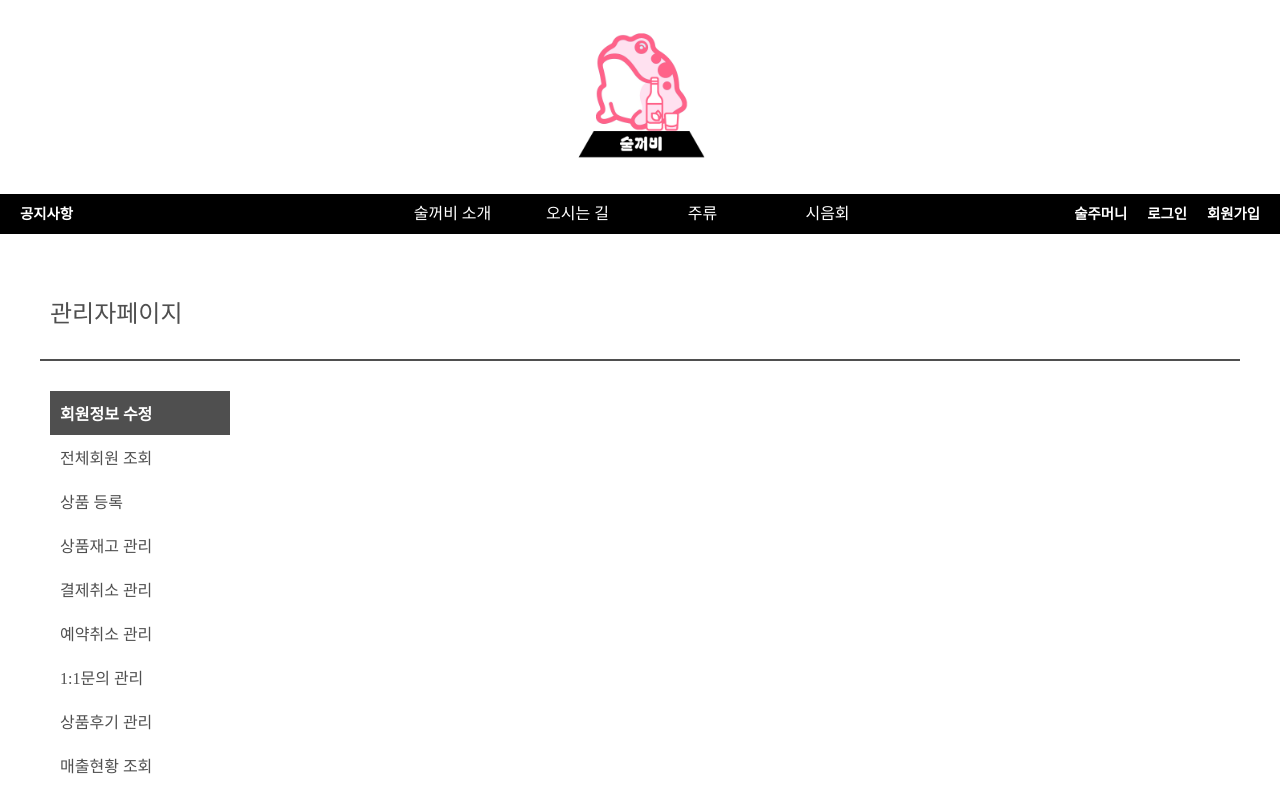
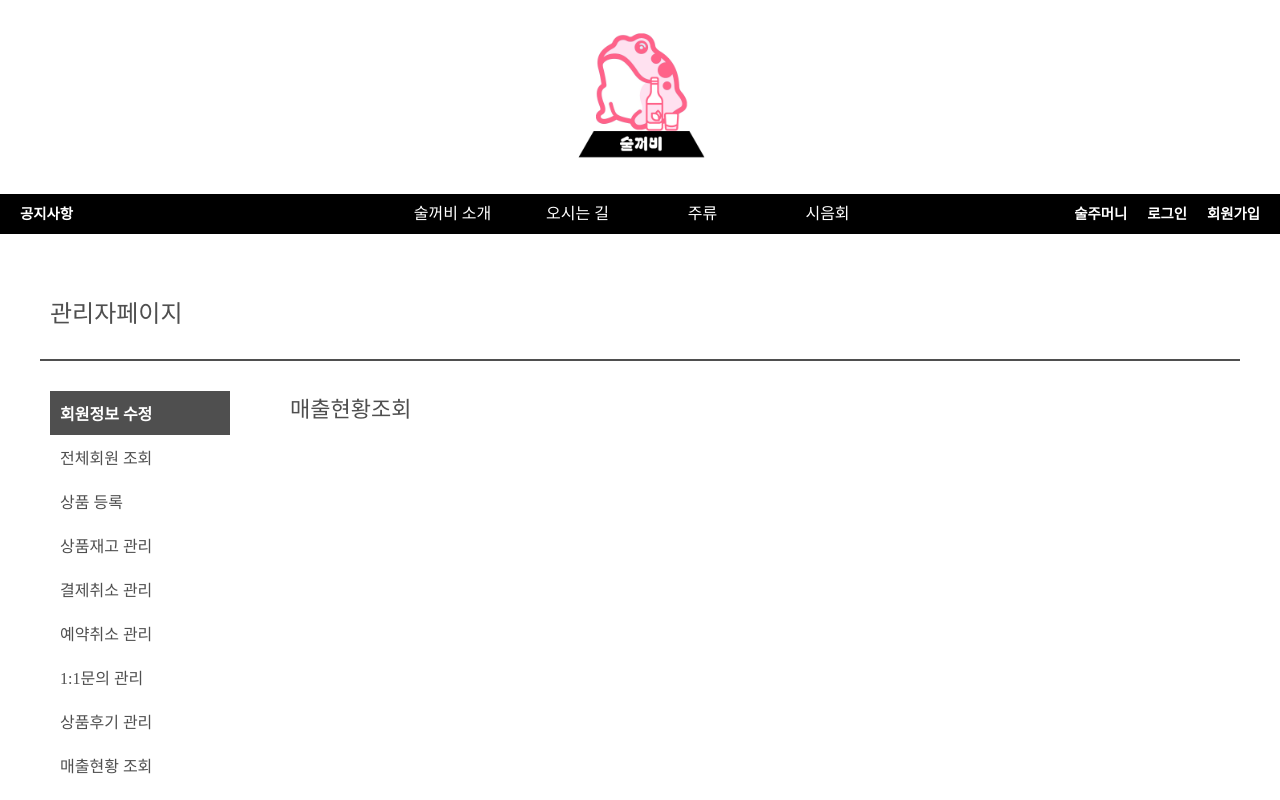
Before and after one commit to Mojitokyk/soolkkerbi_project, a React (Create React App) app in the folder soolkkerbi_project_front/: page /admin/readIncome in a window 1280 px wide. Shown: the top 800 px of the page. Built offline with nearby package versions, Linux system fonts and the light colour scheme; the HTML template or start-up script is replaced by a standard one; a web font is replaced by a local one; what quill-image-resize-module-react would draw is missing.

Commit message:
매출현황조회 생성

```diff
--- a/soolkkerbi_project_front/package.json
+++ b/soolkkerbi_project_front/package.json
@@ -19,6 +19,7 @@
     "react-quill": "^2.0.0",
     "react-router-dom": "^6.16.0",
     "react-scripts": "5.0.1",
+    "recharts": "^2.8.0",
     "sweetalert2": "^11.7.31",
     "swiper": "^6.8.4",
     "web-vitals": "^2.1.4"
--- a/soolkkerbi_project_front/src/component/admin/AdminMain.js
+++ b/soolkkerbi_project_front/src/component/admin/AdminMain.js
@@ -7,6 +7,7 @@ import ManageStock from "./ManageStock";
 import CancelPay from "./CancelPay";
 import ProductWrite from "../product/ProductWrite";
 import CancelReservation from "./CancelReservation";
+import ReadIncome from "./ReadIncome";
 
 const AdminMain = () => {
   const [member, setMember] = useState({});
@@ -39,6 +40,7 @@ const AdminMain = () => {
             <Route path="manageStock" element={<ManageStock />} />
             <Route path="cancelPay" element={<CancelPay />} />
             <Route path="cancelReservation" element={<CancelReservation />} />
+            <Route path="readIncome" element={<ReadIncome />} />
           </Routes>
         </div>
       </div>
--- /dev/null
+++ b/soolkkerbi_project_front/src/component/admin/ReadIncome.js
@@ -0,0 +1,9 @@
+const ReadIncome = () => {
+  return (
+    <div className="admin-content-wrap">
+      <div className="admin-content-title">매출현황조회</div>
+    </div>
+  );
+};
+
+export default ReadIncome;
```
Also changed, not shown: soolkkerbi_project_front/public/npm_install.txt, 1 other file (tests, documents, lock files or other folders).
